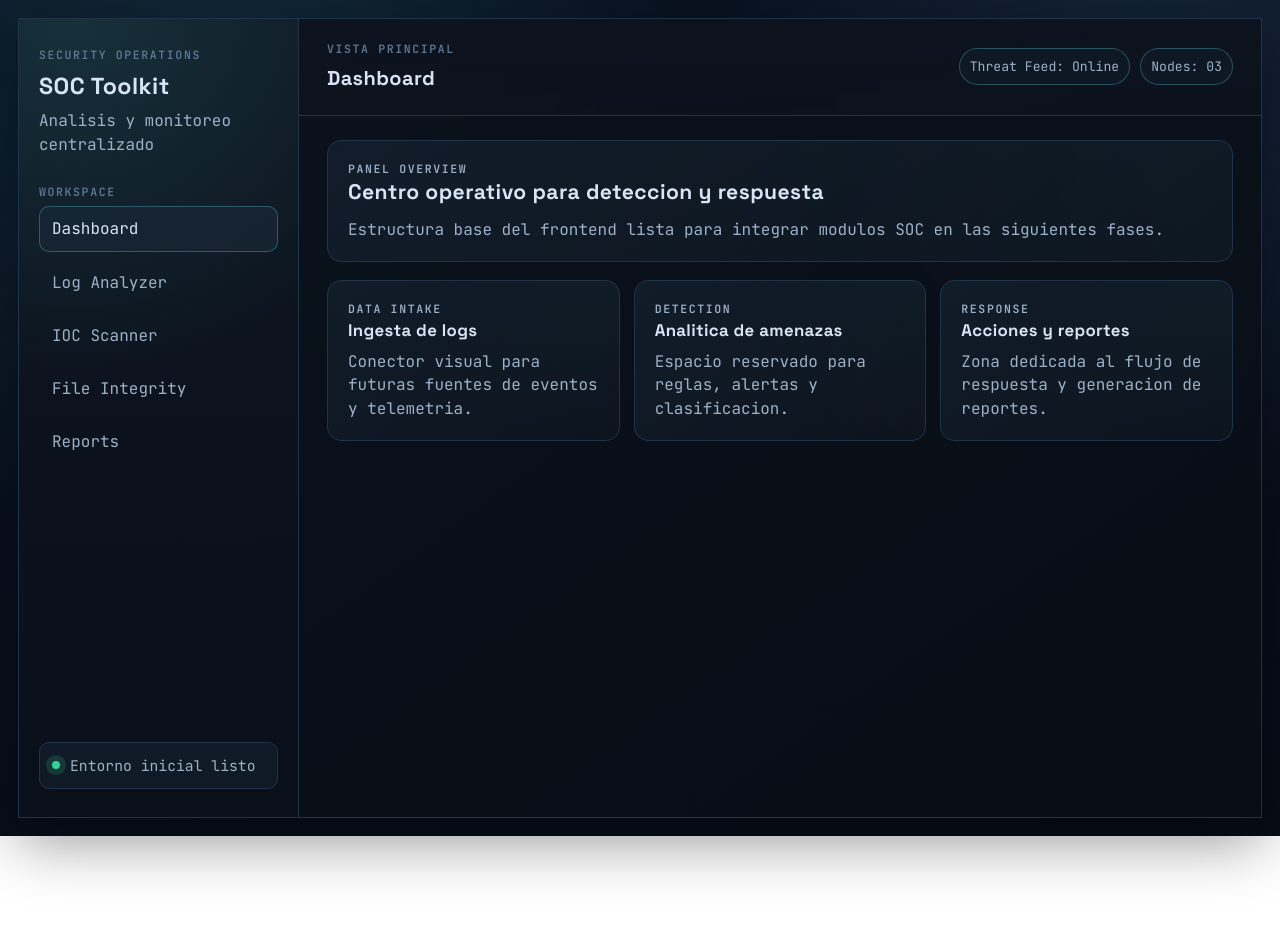
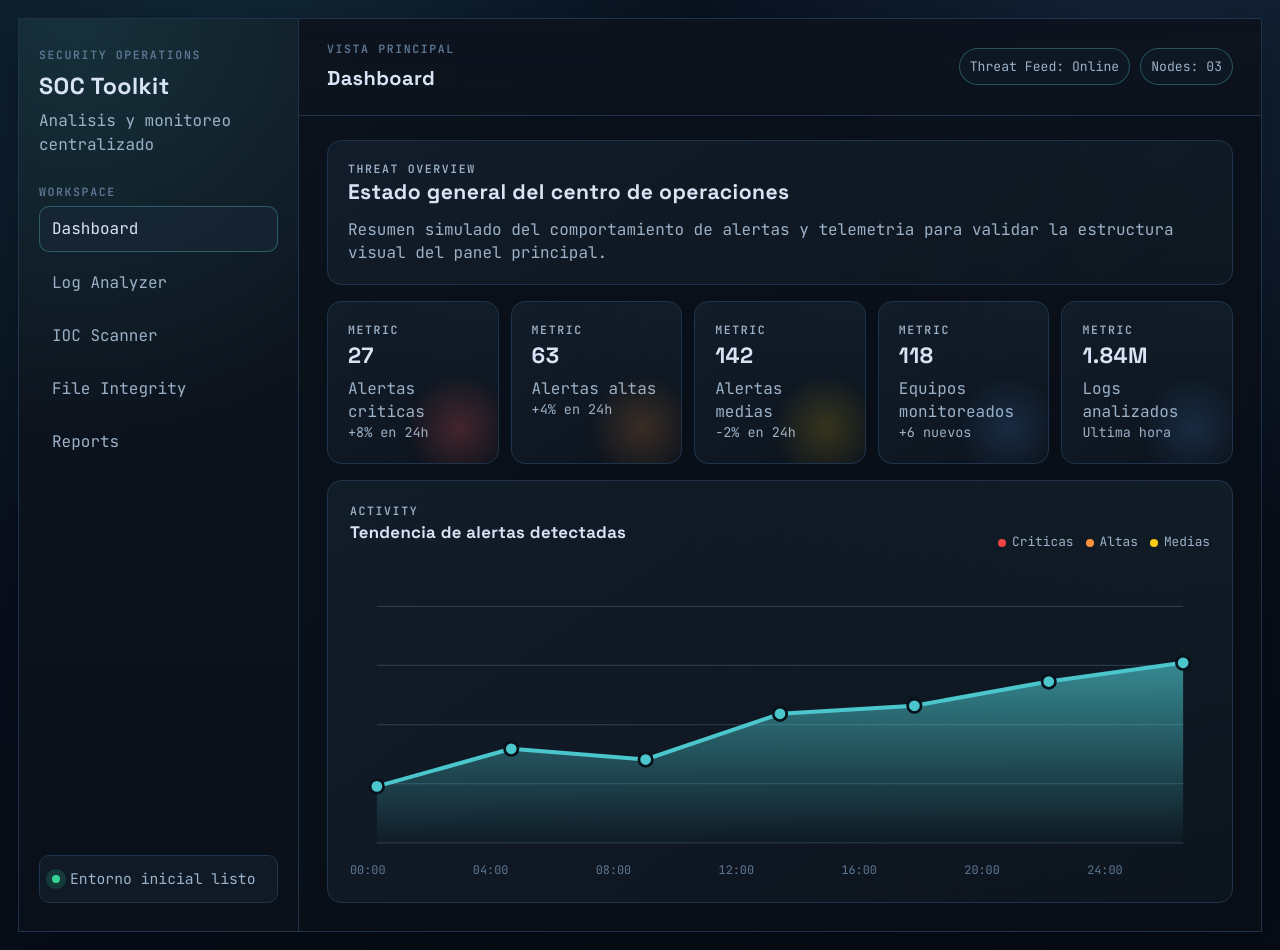
Before and after one commit to joshikata/Soc-Toolkit, a React (Vite) app in the folder soc-toolkit/: page / in a window 1280 px wide. Before the commit the page ends 836 px from the top, so only its background shows below. Built offline with nearby package versions, Linux system fonts and the light colour scheme.

Commit message:
feat: implementa dashboard con métricas

```diff
--- a/soc-toolkit/src/App.css
+++ b/soc-toolkit/src/App.css
@@ -166,6 +166,151 @@
   gap: 14px;
 }
 
+.dashboard-view {
+  display: grid;
+  gap: 16px;
+}
+
+.dashboard-hero h3 {
+  margin-bottom: 10px;
+}
+
+.stats-grid {
+  display: grid;
+  grid-template-columns: repeat(5, minmax(0, 1fr));
+  gap: 12px;
+}
+
+.stat-card {
+  position: relative;
+  overflow: hidden;
+}
+
+.stat-card h3 {
+  font-size: 1.38rem;
+  margin-bottom: 6px;
+}
+
+.stat-title {
+  color: var(--text-strong);
+  margin-bottom: 6px;
+}
+
+.stat-delta {
+  color: var(--text-soft);
+  font-size: 0.84rem;
+}
+
+.stat-card::before {
+  content: '';
+  position: absolute;
+  inset: auto -16px -20px auto;
+  width: 110px;
+  height: 110px;
+  border-radius: 50%;
+  filter: blur(2px);
+  opacity: 0.35;
+}
+
+.stat-card.critical::before {
+  background: radial-gradient(circle, rgba(255, 90, 90, 0.65), transparent 70%);
+}
+
+.stat-card.high::before {
+  background: radial-gradient(circle, rgba(251, 146, 60, 0.55), transparent 70%);
+}
+
+.stat-card.medium::before {
+  background: radial-gradient(circle, rgba(250, 204, 21, 0.5), transparent 70%);
+}
+
+.stat-card.neutral::before {
+  background: radial-gradient(circle, rgba(96, 165, 250, 0.45), transparent 70%);
+}
+
+.chart-panel {
+  padding: 22px;
+}
+
+.chart-head {
+  display: flex;
+  justify-content: space-between;
+  gap: 14px;
+  align-items: flex-end;
+  margin-bottom: 14px;
+}
+
+.legend {
+  display: flex;
+  gap: 12px;
+  flex-wrap: wrap;
+  color: var(--text-soft);
+  font-size: 0.8rem;
+}
+
+.legend span {
+  display: inline-flex;
+  align-items: center;
+  gap: 6px;
+}
+
+.dot {
+  width: 8px;
+  height: 8px;
+  border-radius: 50%;
+  display: inline-block;
+}
+
+.dot.critical {
+  background: #ef4444;
+}
+
+.dot.high {
+  background: #fb923c;
+}
+
+.dot.medium {
+  background: #facc15;
+}
+
+.threat-chart {
+  width: 100%;
+  height: auto;
+  max-height: 320px;
+}
+
+.chart-grid line {
+  stroke: rgba(96, 130, 158, 0.3);
+  stroke-width: 1;
+}
+
+.chart-area {
+  fill: url(#alertGlow);
+  stroke: none;
+}
+
+.chart-line {
+  fill: none;
+  stroke: #4bc6cd;
+  stroke-width: 3;
+  stroke-linecap: round;
+  stroke-linejoin: round;
+}
+
+.chart-points circle {
+  fill: #4bc6cd;
+  stroke: #09111b;
+  stroke-width: 2;
+}
+
+.chart-xlabels {
+  margin-top: 8px;
+  display: grid;
+  grid-template-columns: repeat(7, minmax(0, 1fr));
+  color: var(--text-dim);
+  font-size: 0.74rem;
+}
+
 @media (max-width: 1024px) {
   .soc-shell {
     grid-template-columns: 1fr;
@@ -189,6 +334,10 @@
   .panel-grid {
     grid-template-columns: 1fr;
   }
+
+  .stats-grid {
+    grid-template-columns: repeat(2, minmax(0, 1fr));
+  }
 }
 
 @media (max-width: 620px) {
@@ -200,4 +349,13 @@
   .menu-list {
     grid-template-columns: 1fr;
   }
+
+  .stats-grid {
+    grid-template-columns: 1fr;
+  }
+
+  .chart-head {
+    flex-direction: column;
+    align-items: flex-start;
+  }
 }
--- a/soc-toolkit/src/App.jsx
+++ b/soc-toolkit/src/App.jsx
@@ -1,4 +1,5 @@
 import './App.css'
+import Dashboard from './components/pages/Dashboard'
 
 function App() {
   return (
@@ -40,34 +41,7 @@ function App() {
         </header>
 
         <main className="main-content" aria-label="contenido principal">
-          <section className="panel panel-hero">
-            <p className="section-label">Panel Overview</p>
-            <h3>Centro operativo para deteccion y respuesta</h3>
-            <p>
-              Estructura base del frontend lista para integrar modulos SOC en las
-              siguientes fases.
-            </p>
-          </section>
-
-          <section className="panel-grid" aria-label="secciones de trabajo">
-            <article className="panel">
-              <p className="section-label">Data Intake</p>
-              <h3>Ingesta de logs</h3>
-              <p>Conector visual para futuras fuentes de eventos y telemetria.</p>
-            </article>
-
-            <article className="panel">
-              <p className="section-label">Detection</p>
-              <h3>Analitica de amenazas</h3>
-              <p>Espacio reservado para reglas, alertas y clasificacion.</p>
-            </article>
-
-            <article className="panel">
-              <p className="section-label">Response</p>
-              <h3>Acciones y reportes</h3>
-              <p>Zona dedicada al flujo de respuesta y generacion de reportes.</p>
-            </article>
-          </section>
+          <Dashboard />
         </main>
       </div>
     </div>
--- a/soc-toolkit/src/components/pages/Dashboard.jsx
+++ b/soc-toolkit/src/components/pages/Dashboard.jsx
@@ -0,0 +1,102 @@
+const metrics = [
+	{ label: 'Alertas criticas', value: '27', delta: '+8% en 24h', tone: 'critical' },
+	{ label: 'Alertas altas', value: '63', delta: '+4% en 24h', tone: 'high' },
+	{ label: 'Alertas medias', value: '142', delta: '-2% en 24h', tone: 'medium' },
+	{ label: 'Equipos monitoreados', value: '118', delta: '+6 nuevos', tone: 'neutral' },
+	{ label: 'Logs analizados', value: '1.84M', delta: 'Ultima hora', tone: 'neutral' },
+]
+
+const points = '20,164 120,136 220,144 320,110 420,104 520,86 620,72'
+
+function Dashboard() {
+	return (
+		<div className="dashboard-view">
+			<section className="panel panel-hero dashboard-hero">
+				<p className="section-label">Threat Overview</p>
+				<h3>Estado general del centro de operaciones</h3>
+				<p>
+					Resumen simulado del comportamiento de alertas y telemetria para validar
+					la estructura visual del panel principal.
+				</p>
+			</section>
+
+			<section className="stats-grid" aria-label="estadisticas SOC">
+				{metrics.map((item) => (
+					<article key={item.label} className={`panel stat-card ${item.tone}`}>
+						<p className="section-label">Metric</p>
+						<h3>{item.value}</h3>
+						<p className="stat-title">{item.label}</p>
+						<p className="stat-delta">{item.delta}</p>
+					</article>
+				))}
+			</section>
+
+			<section className="panel chart-panel" aria-label="grafico de actividad">
+				<div className="chart-head">
+					<div>
+						<p className="section-label">Activity</p>
+						<h3>Tendencia de alertas detectadas</h3>
+					</div>
+					<div className="legend">
+						<span>
+							<i className="dot critical"></i> Criticas
+						</span>
+						<span>
+							<i className="dot high"></i> Altas
+						</span>
+						<span>
+							<i className="dot medium"></i> Medias
+						</span>
+					</div>
+				</div>
+
+				<svg
+					className="threat-chart"
+					viewBox="0 0 640 210"
+					role="img"
+					aria-label="Grafico de tendencia de alertas"
+				>
+					<defs>
+						<linearGradient id="alertGlow" x1="0" x2="0" y1="0" y2="1">
+							<stop offset="0%" stopColor="rgba(75, 198, 205, 0.65)" />
+							<stop offset="100%" stopColor="rgba(75, 198, 205, 0.02)" />
+						</linearGradient>
+					</defs>
+
+					<g className="chart-grid">
+						<line x1="20" y1="30" x2="620" y2="30" />
+						<line x1="20" y1="74" x2="620" y2="74" />
+						<line x1="20" y1="118" x2="620" y2="118" />
+						<line x1="20" y1="162" x2="620" y2="162" />
+						<line x1="20" y1="206" x2="620" y2="206" />
+					</g>
+
+					<polyline points={`20,206 ${points} 620,206`} className="chart-area" />
+					<polyline points={points} className="chart-line" />
+
+					<g className="chart-points">
+						<circle cx="20" cy="164" r="5" />
+						<circle cx="120" cy="136" r="5" />
+						<circle cx="220" cy="144" r="5" />
+						<circle cx="320" cy="110" r="5" />
+						<circle cx="420" cy="104" r="5" />
+						<circle cx="520" cy="86" r="5" />
+						<circle cx="620" cy="72" r="5" />
+					</g>
+				</svg>
+
+				<div className="chart-xlabels" aria-hidden="true">
+					<span>00:00</span>
+					<span>04:00</span>
+					<span>08:00</span>
+					<span>12:00</span>
+					<span>16:00</span>
+					<span>20:00</span>
+					<span>24:00</span>
+				</div>
+			</section>
+		</div>
+	)
+}
+
+export default Dashboard
```
